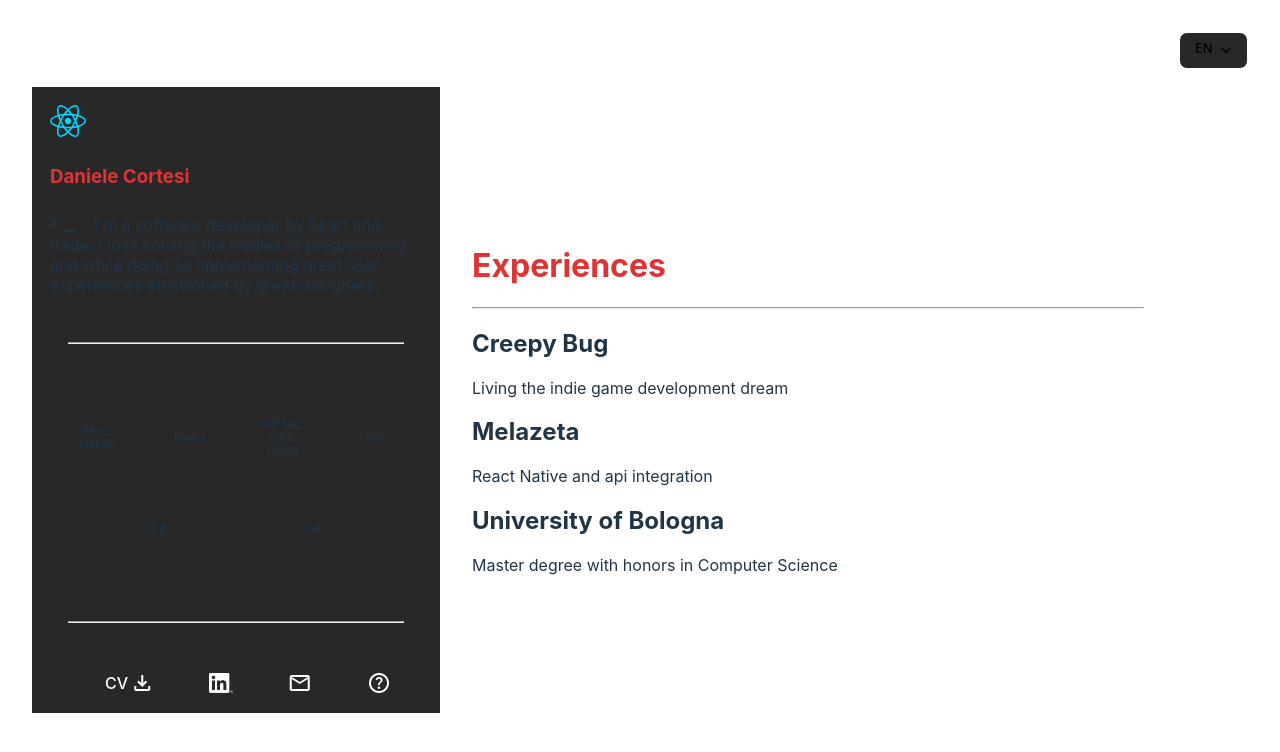
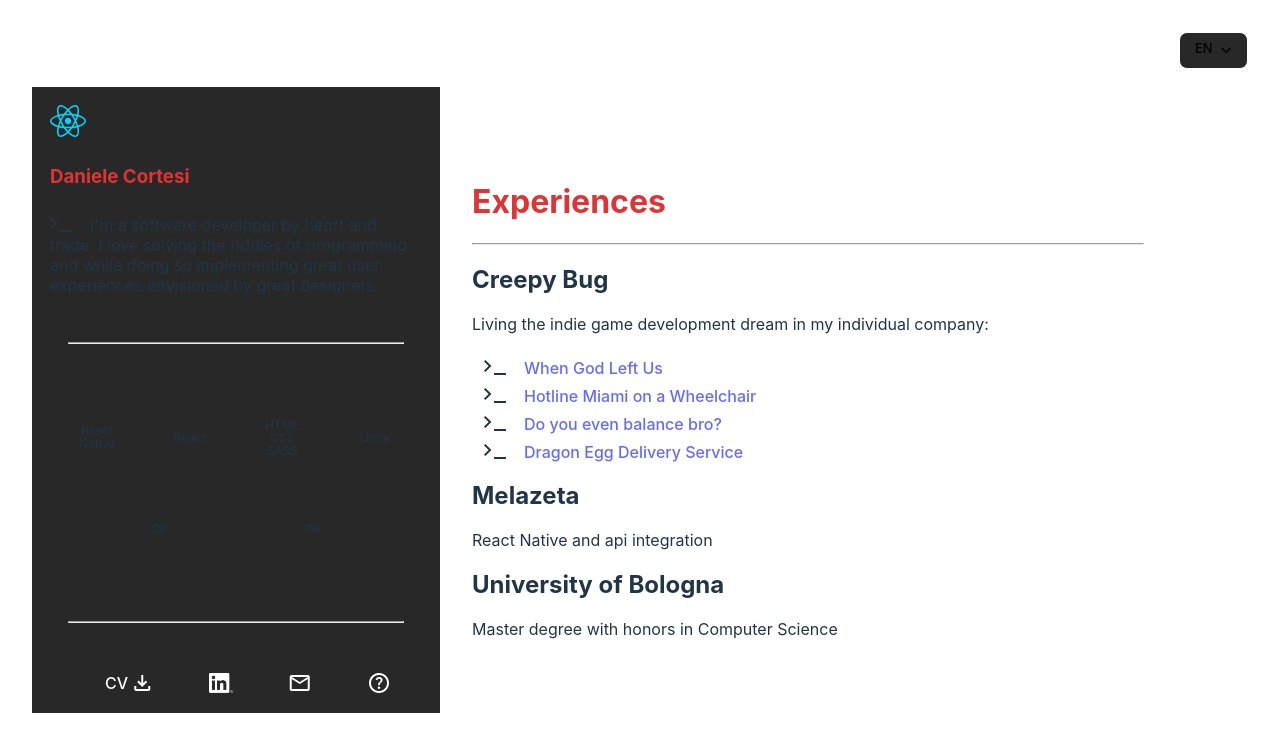
Before and after one commit to Jackaljkdan/webresume, a React (Vite) app: page / in a window 1280 px wide. Shown: the top 752 px of the page. Built offline with nearby package versions, Linux system fonts and the light colour scheme.

Commit message:
Add creepy bug ul

```diff
--- a/src/components/Experience.tsx
+++ b/src/components/Experience.tsx
@@ -2,6 +2,7 @@
 
 import "./Experience.scss";
 import { useStrings } from "../localization/useStrings";
+import { Li } from "./Li";
 
 type Props = {
     className?: string,
@@ -22,6 +23,28 @@
             </h2>
             <div>
                 {strings.creepybug_dream}
+                <ul>
+                    <Li>
+                        <a href="https://store.steampowered.com/app/2371160/When_God_Left_Us/">
+                            When God Left Us
+                        </a>
+                    </Li>
+                    <Li>
+                        <a href="https://www.reddit.com/r/Unity3D/comments/14h03g5/hotline_miami_on_a_wheelchair/">
+                            Hotline Miami on a Wheelchair
+                        </a>
+                    </Li>
+                    <Li>
+                        <a href="https://www.reddit.com/r/indiegames/comments/16sojcv/do_you_even_balance_bro/">
+                            Do you even balance bro?
+                        </a>
+                    </Li>
+                    <Li>
+                        <a href="https://www.reddit.com/user/CreepyBug42/comments/13j6xst/making_games_until_one_goes_viral_episode_2/">
+                            Dragon Egg Delivery Service
+                        </a>
+                    </Li>
+                </ul>
             </div>
 
             <h2>
--- /dev/null
+++ b/src/components/Li.tsx
@@ -0,0 +1,17 @@
+import classNames from "classnames";
+
+import { PromptIcon } from "./PromptIcon";
+
+type Props = {
+    className?: string,
+    children: React.ReactNode,
+};
+
+export function Li(props: Props) {
+    return (
+        <li className={classNames(props.className)}>
+            <PromptIcon />
+            {props.children}
+        </li>
+    );
+}
--- a/src/components/ProgressBar.tsx
+++ b/src/components/ProgressBar.tsx
@@ -6,7 +6,7 @@
 type Props = {
     percentage: number,
     className?: string,
-    children: React.ReactNode;
+    children: React.ReactNode,
 };
 
 export function ProgressBar(props: Props) {
--- a/src/components/PromptIcon.scss
+++ b/src/components/PromptIcon.scss
@@ -5,7 +5,8 @@
         transform: translateY(4px);
 
         &:first-child {
-            margin: 0 -8px;
+            margin-left: -8px;
+            margin-right: -12px;
         }
     }
 }
--- a/src/index.scss
+++ b/src/index.scss
@@ -40,6 +40,12 @@
     border: none;
 }
 
+ul {
+    list-style: none;
+    margin-left: 0;
+    padding-inline-start: 12px;
+}
+
 @media (prefers-color-scheme: light) {
     :root {
         color: #213547;
--- a/src/localization/LocalizedStrings.ts
+++ b/src/localization/LocalizedStrings.ts
@@ -2,7 +2,7 @@
     en: {
         summary: "I'm a software developer by heart and trade. I love solving the riddles of programming and while doing so implementing great user experiences envisioned by great designers.",
         exp: "Experiences",
-        creepybug_dream: "Living the indie game development dream",
+        creepybug_dream: "Living the indie game development dream in my individual company:",
         melaz_react: "React Native and api integration",
         uni_title: "University of Bologna",
         uni_degree: "Master degree with honors in Computer Science",
@@ -10,7 +10,7 @@
     it: {
         summary: "Sono uno sviluppatore software per passione e mestiere. Amo risolvere gli enigmi della programmazione e nel farlo implementare splendide esperienze utente ideate da grandi designer.",
         exp: "Esperienze",
-        creepybug_dream: "Il sogno dello sviluppatore di videogiochi indie",
+        creepybug_dream: "Il sogno dello sviluppatore di videogiochi indie nella mia ditta individuale:",
         melaz_react: "React Native e integrazione api",
         uni_title: "Università di Bologna",
         uni_degree: "Laurea magistrale con lode in Informatica",
```
